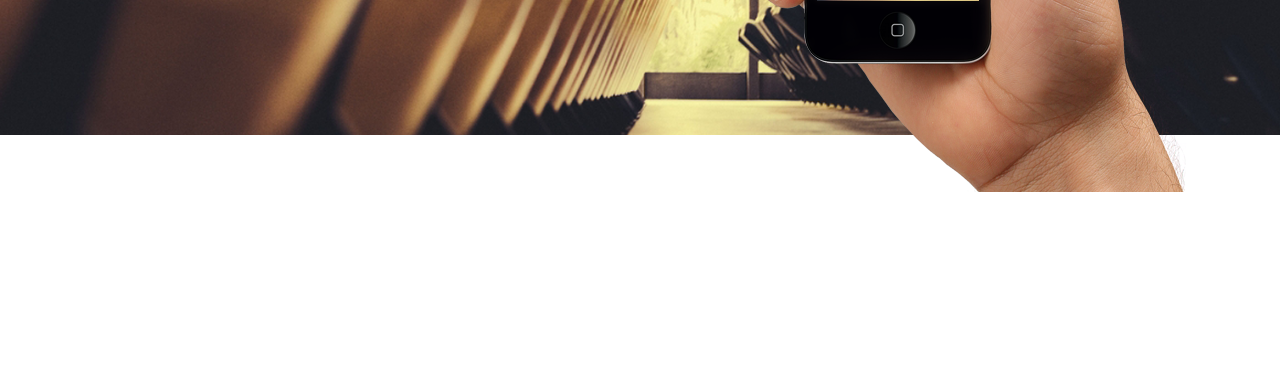
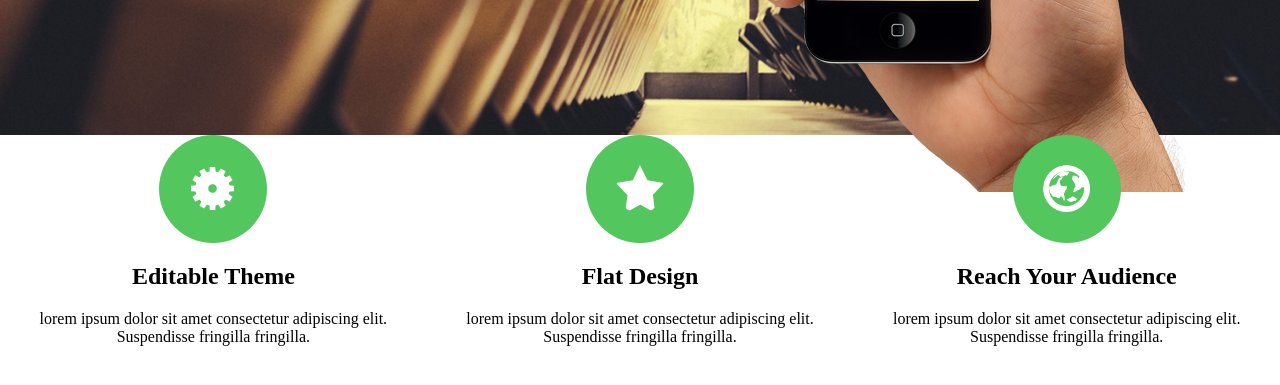
Before and after one commit to paulammaira/projeto_site_notify_12_06_2018, a plain HTML site: page index.html in a window 1280 px wide. Shown: the part 385-770 px from the top of the page. Drawn offline with Linux system fonts and the light colour scheme.

Commit message:
Segunda parte do site

```diff
--- a/index.html
+++ b/index.html
@@ -32,5 +32,30 @@
     </header>
 
 
+        <div class="iconesmeio">
+
+            <div class="bolinha2">
+                <img src="icone1.png" alt="">
+                <h2>Editable Theme</h2>
+                <p>lorem ipsum dolor sit amet consectetur
+                adipiscing elit. Suspendisse fringilla fringilla.</p>
+            </div>
+
+            <div class="bolinha2">
+                <img src="icone2.png" alt="">
+                <h2>Flat Design</h2>
+                <p>lorem ipsum dolor sit amet consectetur
+                adipiscing elit. Suspendisse fringilla fringilla.</p>
+            </div>
+
+            <div class="bolinha2">
+                <img src="icone3.png" alt="">
+                <h2>Reach Your Audience</h2>
+                <p>lorem ipsum dolor sit amet consectetur
+                adipiscing elit. Suspendisse fringilla fringilla.</p>
+            </div>
+
+        </div>
+
 </body>
 </html>
--- a/style.css
+++ b/style.css
@@ -49,6 +49,32 @@ span {
     background-color: rgb(83, 198, 94);
     opacity: 1;
 }
+
+.bolinha2 {
+    display: flex;
+    flex-direction: column;
+    align-content: center;
+    align-items: center;
+    /* width: 65px;
+    height: 65px; */
+
+}
+
+.bolinha2 img {
+    background-color: rgb(83, 198, 94);
+    border-radius: 100%;
+    padding: 30px;
+}
+
+.bolinha2 p {
+    text-align: center;
+    margin: 0 20px;
+}
+
+.iconesmeio {
+    display: flex;
+}
+
 .bolinha-pai {
     display: flex;
 }
```
